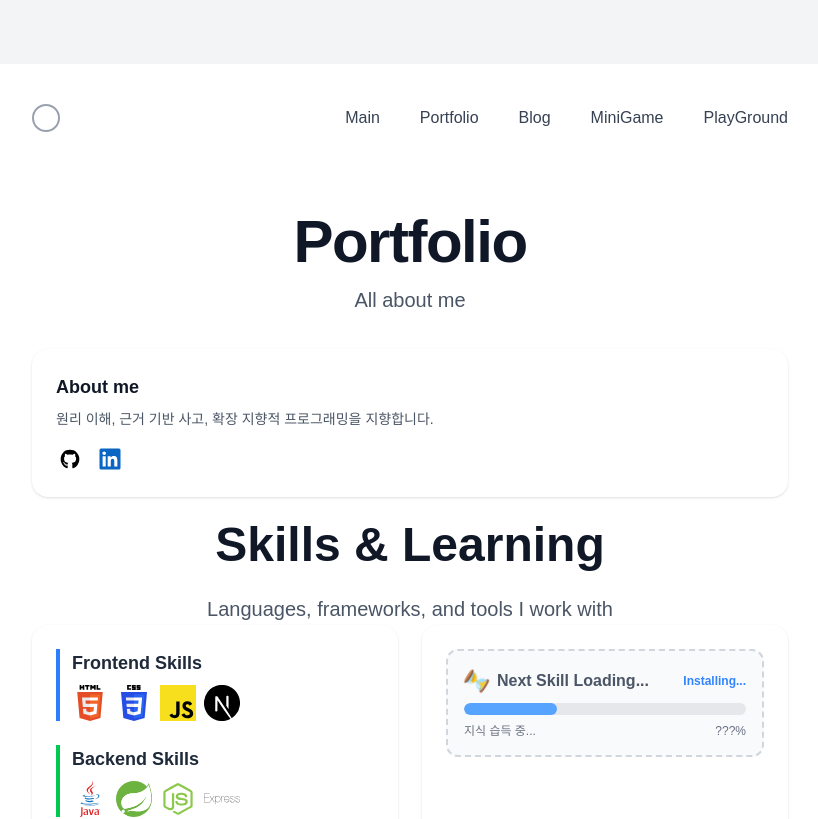
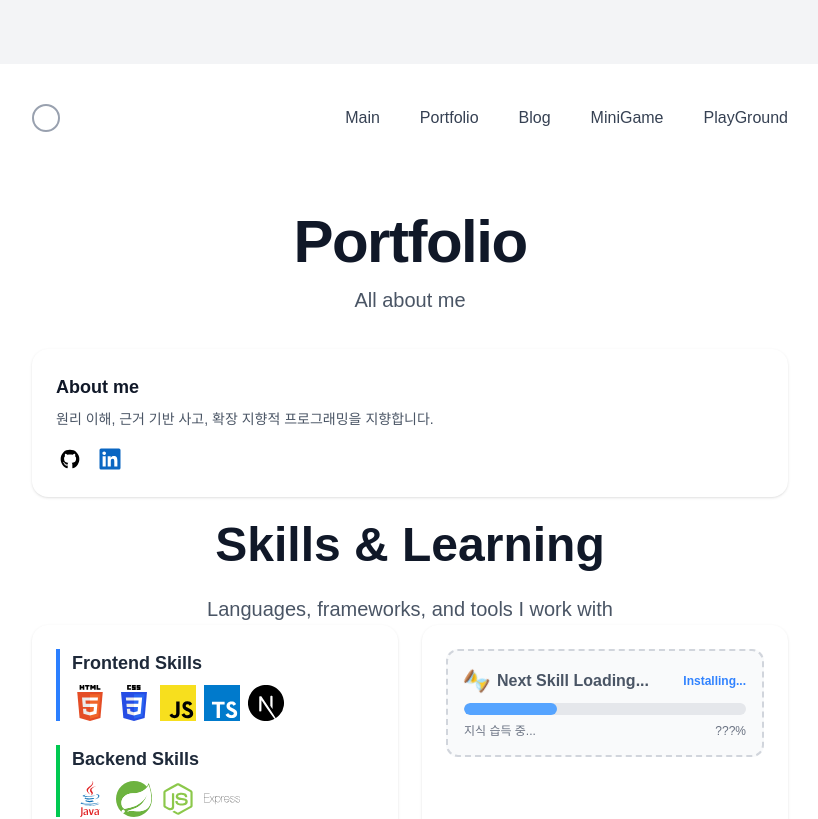
Before and after one commit to user040131/user040131.github.io, a Next.js app: page /portfolio in a window 1280 px wide. Shown: the top 819 px of the page, without its empty margins (230-1048 px from the left). Built offline with nearby package versions, Linux system fonts and the light colour scheme.

Commit message:
타입스트립트 추가

```diff
--- a/src/app/portfolio/page.tsx
+++ b/src/app/portfolio/page.tsx
@@ -84,6 +84,12 @@ export default function HomePage() {
                 <Logo
                   src="/logo/JS.svg"
                   title="javascript"
+                  alt="my_own_page"
+                  sizeClass="size-[0.9em] md:size-[2em]"
+                />
+                <Logo
+                  src="/logo/typescript.svg"
+                  title="typescript"
                   alt="my_own_page"
                   sizeClass="size-[0.9em] md:size-[2em]"
                 />
```
